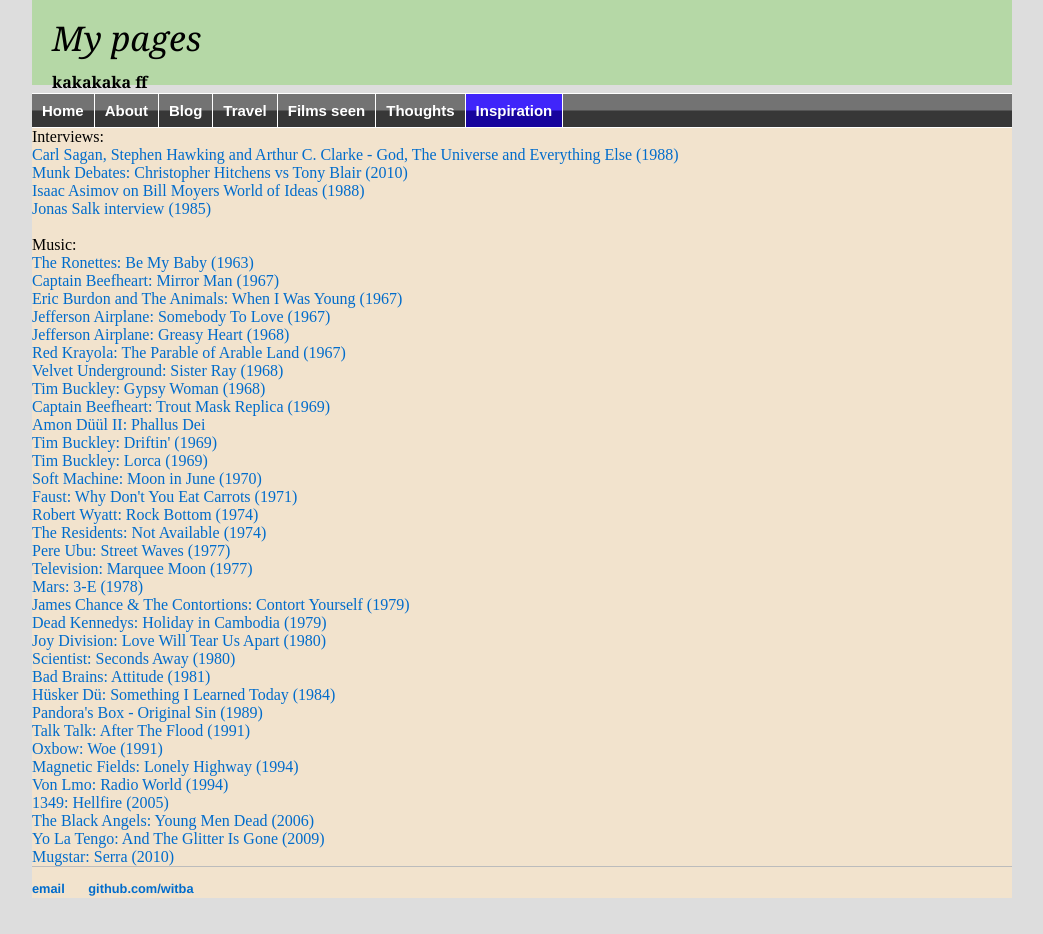
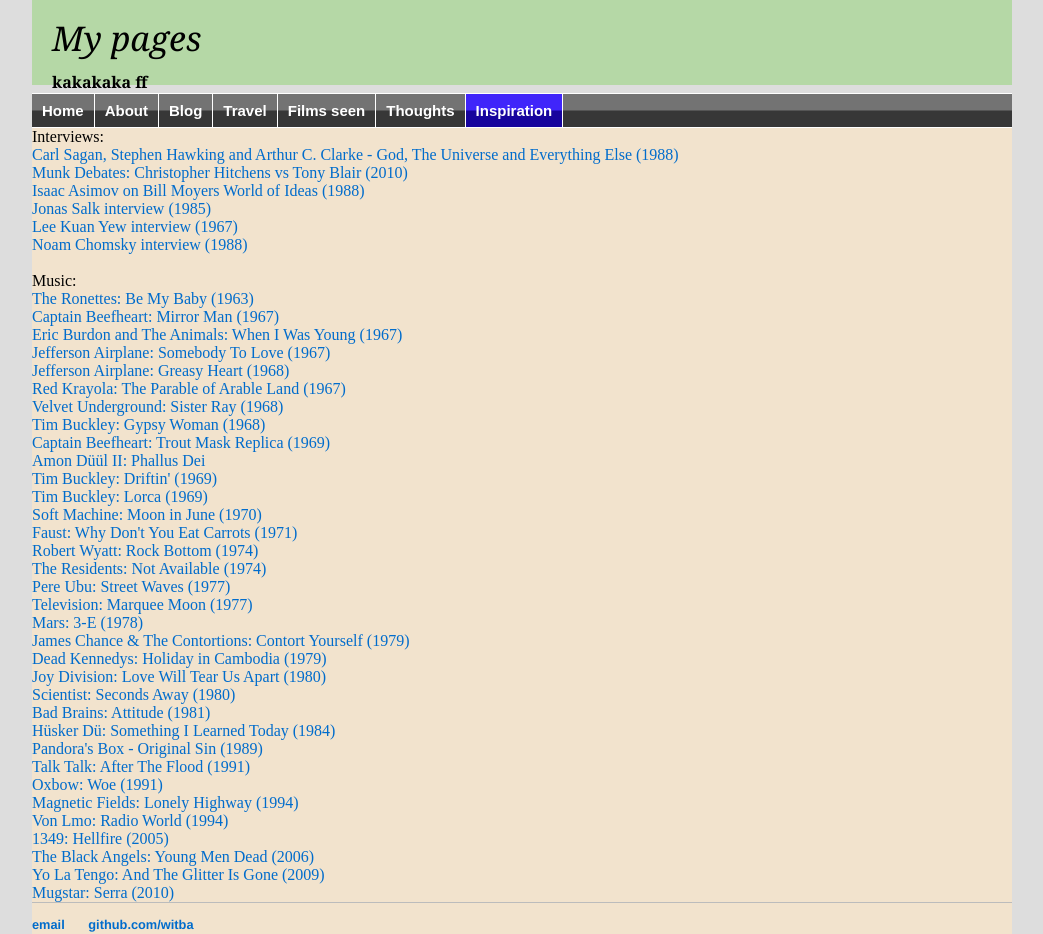
Before and after one commit to witba/witba.github.io, a Jekyll site: the page built from inspiration/index.html, in a window 1280 px wide. Shown: the whole page, without its empty margins (118-1161 px from the left). Built offline with Jekyll 4.4.1, drawn with Linux system fonts in a browser that asks for light colours; before the commit the page ends 900 px from its top, so only the background shows below that.

Commit message:
Update index.html

```diff
--- a/inspiration/index.html
+++ b/inspiration/index.html
@@ -8,6 +8,8 @@
 <a href="https://www.youtube.com/watch?v=t0kp_5wOo2o" target=_blank>Munk Debates: Christopher Hitchens vs Tony Blair (2010)</a><br>
 <a href="https://www.youtube.com/watch?v=aogsJ4t4aBE" target=_blank>Isaac Asimov on Bill Moyers World of Ideas (1988)</a><br>
 <a href="https://www.youtube.com/watch?v=liQzs6qqYQg" target=_blank>Jonas Salk interview (1985)</a><br>
+<a href="https://www.youtube.com/watch?v=VexrmTacOAA" target=_blank>Lee Kuan Yew interview (1967)</a><br>
+<a href="https://www.youtube.com/watch?v=mEYJMCydFNI" target=_blank>Noam Chomsky interview (1988)</a><br>
 <br>
 
 Music:<br>
```
